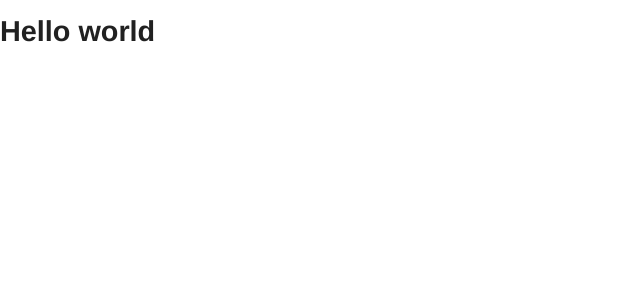
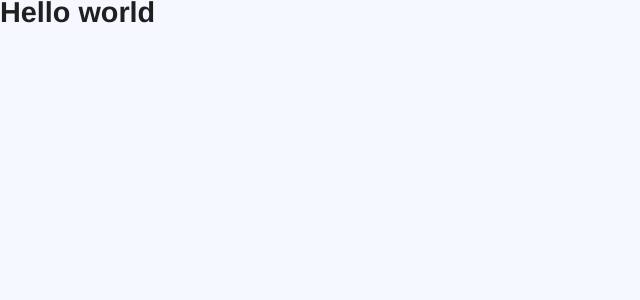
Before and after one commit to DominykMcNamara/github-user-search-app, a React (Create React App) app: page / in a window 1280 px wide. Shown: the top 300 px of the page, without its empty margins (0-640 px from the left). Built offline with nearby package versions, Linux system fonts and the light colour scheme.

Commit message:
Made background container full screen

```diff
--- a/src/App.jsx
+++ b/src/App.jsx
@@ -5,15 +5,18 @@ import CssBaseline from "@mui/material/CssBaseline";
 import { ThemeProvider } from "@mui/material/styles";
 
 import { lightTheme, darkTheme } from "./styles/styles";
+import { Container } from "@mui/system";
 
 export const App = () => {
   return (
     <ThemeContextProvider>
       <ThemeProvider theme={lightTheme}>
         <CssBaseline>
-          <div>
-           <h1>Hello world</h1>
-          </div>
+          <Container
+            sx={{ backgroundColor: lightTheme.palette.secondary.main }}
+          >
+            <h1>Hello world</h1>
+          </Container>
         </CssBaseline>
       </ThemeProvider>
     </ThemeContextProvider>
--- /dev/null
+++ b/src/index.css
@@ -0,0 +1,4 @@
+* {
+    margin: 0;
+    padding: 0
+}
--- a/src/index.js
+++ b/src/index.js
@@ -1,5 +1,6 @@
 import React from "react";
 import{ App } from "./App"
+import "./index.css"
 import { createRoot } from "react-dom/client"
 const container = document.getElementById("root")
 const root = createRoot(container)
--- a/src/styles/styles.js
+++ b/src/styles/styles.js
@@ -91,6 +91,17 @@ export const lightTheme = createTheme({
         variant: "body1",
       },
     },
+    MuiContainer: {
+      styleOverrides: {
+        root: {
+          height: "100vh",
+        }
+      },
+
+      defaultProps: {
+        disableGutters: true
+      }
+    }
   },
 });
 
@@ -185,5 +196,10 @@ export const darkTheme = createTheme({
         variant: "body1",
       },
     },
+    MuiContainer: {
+      defaultProps: {
+        disableGutters: true
+      }
+    }
   },
 });
```
